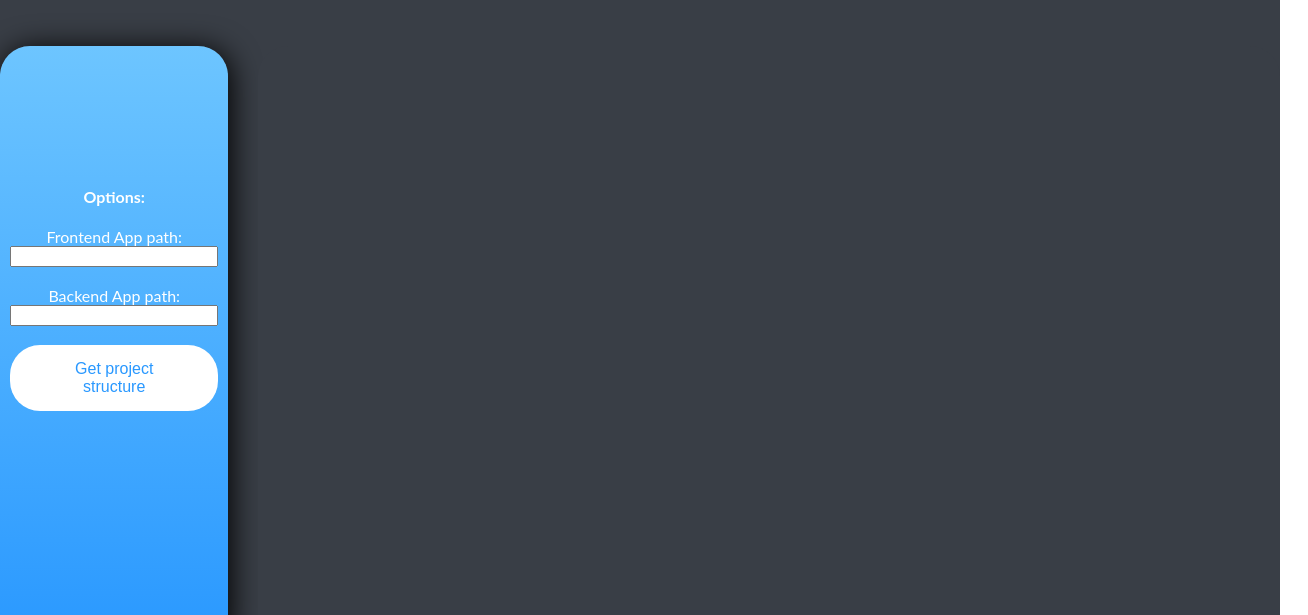
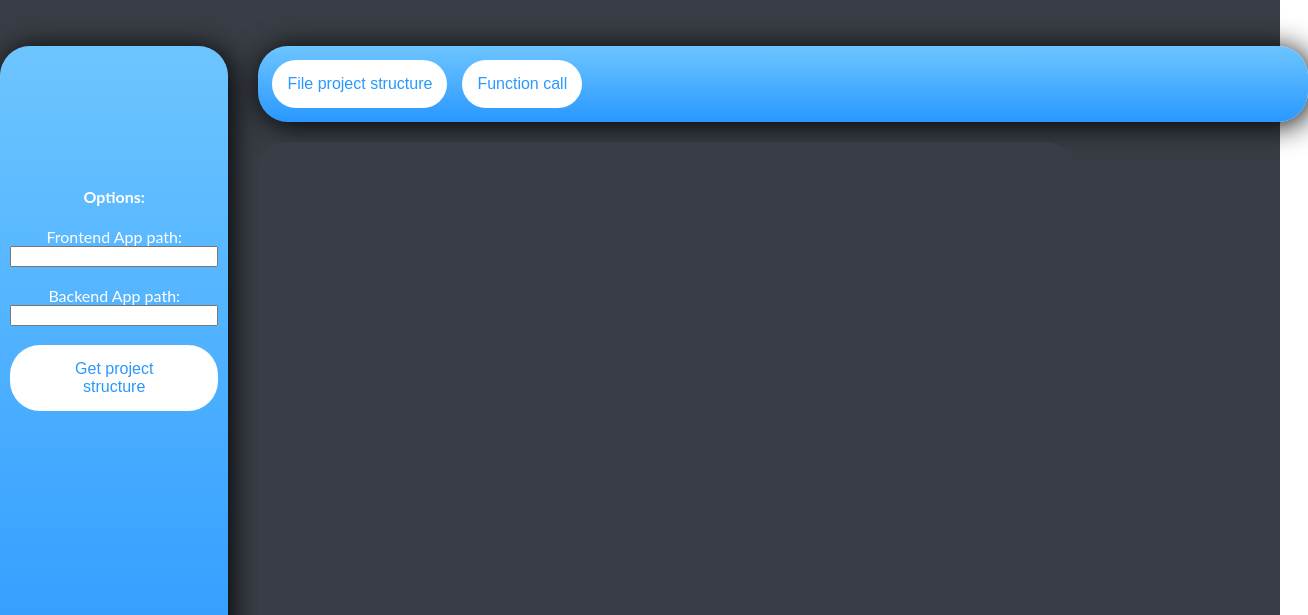
Before and after one commit to misiePysie/graph-fe-app, a website built with webpack: page src/index.html in a window 1280 px wide. Shown: the part 182-797 px from the top of the page, 1308 px wide, since content can reach past the window. Built offline with nearby package versions, Linux system fonts and the light colour scheme.

Commit message:
Added story tabs

```diff
--- a/src/index.js
+++ b/src/index.js
@@ -1,7 +1,7 @@
 import * as css from './css/style.css';
 import header from './modules/header/header';
 import footer from './modules/footer/footer';
-import graphNetwork, {graphNetworkScript} from './modules/graphNetwork/graphNetwork';
+import graphNetwork, {graphNetworkScript, tabsScript} from './modules/graphNetwork/graphNetwork';
 const app = document.getElementById("root");
 
 // define modules UI
@@ -22,3 +22,4 @@ app.innerHTML = `
 `
 // define modules Logic
 graphNetworkScript();
+tabsScript();
--- a/src/modules/graphNetwork/graphNetwork.js
+++ b/src/modules/graphNetwork/graphNetwork.js
@@ -22,6 +22,9 @@ const populateGraph = (nodesData, edgesData) => {
   };
 
   const options = {
+    barnesHut: {
+      avoidOverlap: 1
+    },
     nodes: {
       //shape: 'dot',
       color: "#6dc5ff",
@@ -62,6 +65,30 @@ export const graphNetworkScript = () => {
   }
 }
 
+const clearButtonActive = () =>{
+  const graphFilesNetworkButton = document.querySelector("#fileProjectStructureStory");
+  const functionsCallsButton = document.querySelector("#functionCallStory");
+
+  graphFilesNetworkButton.classList.remove("tabsButtonActive");
+  functionsCallsButton.classList.remove("tabsButtonActive");
+}
+
+export const tabsScript = () => {
+  const graphFilesNetworkButton = document.querySelector("#fileProjectStructureStory");
+  const functionsCallsButton = document.querySelector("#functionCallStory");
+  graphFilesNetworkButton.onclick = () => {
+    clearButtonActive();
+    graphFilesNetworkButton.classList.add( "tabsButtonActive");
+  }
+
+  functionsCallsButton.onclick = () => {
+    clearButtonActive();
+    functionsCallsButton.classList.add("tabsButtonActive");
+  }
+}
+
+
+
 const graphNetwork = () => `
 <div id="graphWrapper">
   <div id="graphOptionsWrapper">
@@ -70,7 +97,13 @@ Frontend App path: <input type="text" id="frontendAppPath"><br>
     Backend App path: <input type="text" id="backendAppPath" name="fname"><br>
     <button id="getProjectStructure"> Get project structure </button>
   </div>
+  <div id="displayWrapper">
+    <div id="tabs-wrapper">
+      <button id="fileProjectStructureStory" class="tabsButton"> File project structure </button>
+      <button id="functionCallStory" class="tabsButton"> Function call </button>
+    </div>
     <div id="projectGraph"></div>
+  </div>
 </div>
 `;
 
--- a/src/modules/graphNetwork/style.css
+++ b/src/modules/graphNetwork/style.css
@@ -43,3 +43,42 @@
     cursor: pointer;
     box-shadow: 0px 0px 10px #000;
 }
+
+#tabs-wrapper{
+  background-image: linear-gradient(to bottom, #6dc5ff, #2998ff);
+  display: flex;
+  border-radius: 30px;
+  width: 100%;
+  margin-bottom: 20px;
+  padding: 14px;
+  box-shadow: 3px 3px 30px #000;
+}
+
+#displayWrapper{
+  width:80%;
+}
+
+.tabsButton{
+  margin-right:15px;
+  background-color: #fff;
+  border: none;
+  color: #2998ff;
+  padding: 15px;
+  text-align: center;
+  text-decoration: none;
+  font-size: 16px;
+  border-radius: 30px;
+}
+
+.tabsButton:hover{
+  background-color:#2998ff;
+  cursor: pointer;
+  color: #fff;
+  box-shadow: 0px 0px 10px #000;
+}
+
+.tabsButtonActive{
+  background-color:#2998ff !important;
+  color: #fff !important;
+  box-shadow: 0px 0px 10px #000 !important;
+  }
```
Also changed, not shown: dist/index.html (added), dist/main.js (added). Lines whose indentation alone changed are shown as unchanged.
